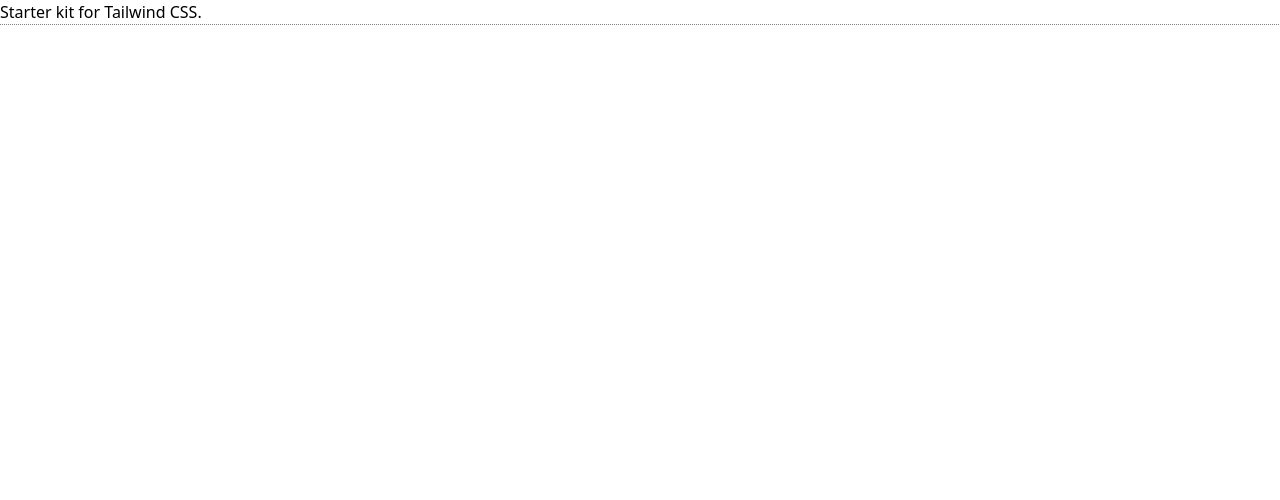
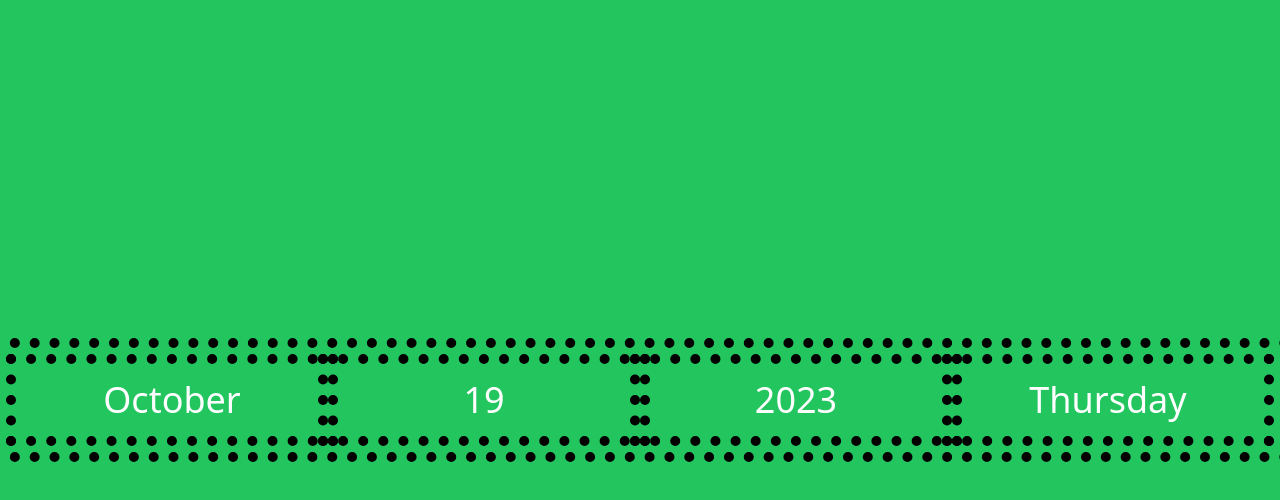
Before and after one commit to stevenharperja/tailwindcss-starter, a website: page public/index.html in a window 1280 px wide. Drawn offline with Linux system fonts and the light colour scheme.

Commit message:
version .5

```diff
--- a/package.json
+++ b/package.json
@@ -4,7 +4,7 @@
   "description": "",
   "main": "index.js",
   "scripts": {
-    "test": "Hello 😃!",
+    "test": "Hoooi 😃!",
     "dev" : "tailwindcss -i ./src/input.css -o ./public/style.css --watch"
   },
   "keywords": [],
--- a/public/index.html
+++ b/public/index.html
@@ -10,9 +10,14 @@
     <script src="script.js" defer></script>
 
 </head>
-<body>
+<body class="bg-green-500 h-screen flex items-center justify-center">
 
-    <h1>Starter kit for Tailwind CSS.</h1>
 
+    <time class="container mx-auto grid lg:grid-cols-4 md:grid-cols-2 p-4 text-white">
+      <data class="month block text-4xl text-center p-4 text-white">Month</data>
+      <data class="dayOfMonth block text-4xl text-center p-4 text-white">00</data>
+      <data class="year block text-4xl text-center p-4 text-white">0000</data>
+      <data class="dayOfWeek block text-4xl text-center p-4 text-white">SMTWTFS</data>
+    </time>
 </body>
 </html>
--- a/public/script.js
+++ b/public/script.js
@@ -1 +1,72 @@
 console.log('👍 JS is OK!');
+// https://cdn.tailwindcss.com
+
+/************
+Static Data
+************/
+const allTheMonths = [
+    "January",
+    "February",
+    "March",
+    "April",
+    "May",
+    "June",
+    "July",
+    "August",
+    "September",
+    "October",
+    "November",
+    "December"
+  ];
+  const allTheDays = [
+    "Sunday",
+    "Monday",
+    "Tuesday",
+    "Wednesday",
+    "Thursday",
+    "Friday",
+    "Saturday"
+  ];
+
+  /************
+  Dynamic Data
+  ************/
+  // Get and store current date and time with `new Date()` object
+  const dateNow = new Date();
+  // Check-Check: See all `Date()` methods and properties
+  console.log(dateNow);
+
+  const gotMonth = dateNow.getMonth();
+  // Get current day of the month
+  let gotDayOfMonth = dateNow.getDate();
+  // Get current year
+  const gotYear = dateNow.getFullYear();
+  // Get current day of the week
+  const gotDayOfWeek = dateNow.getDay();
+
+  // Check-Check: Is the data correct?
+  console.log(gotMonth, gotDayOfMonth, gotYear, gotDayOfWeek);
+
+  /************
+  Get DOM Elements
+  ************/
+  // Get the month
+  const month = document.querySelector(".month");
+  // Get day of the month
+  const dayOfMonth = document.querySelector(".dayOfMonth");
+  // Get year
+  const year = document.querySelector(".year");
+  // Get Day of Week
+  const dayOfWeek = document.querySelector(".dayOfWeek");
+
+  /************
+  Set DOM Elements
+  ************/
+  // Set the month
+  month.innerText = allTheMonths[gotMonth];
+  // Set day of the month
+  dayOfMonth.innerText = gotDayOfMonth;
+  // Set the year
+  year.innerText = gotYear;
+  // Set the day of the week
+  dayOfWeek.innerText = allTheDays[gotDayOfWeek];
--- a/src/input.css
+++ b/src/input.css
@@ -5,5 +5,5 @@
 
 /* Your Awesome Styles */
 * {
-    outline: 1px dotted gray;
+    outline: 10px dotted rgb(0, 0, 0);
 }
```
Also changed, not shown: public/style.css, 1 other file.
